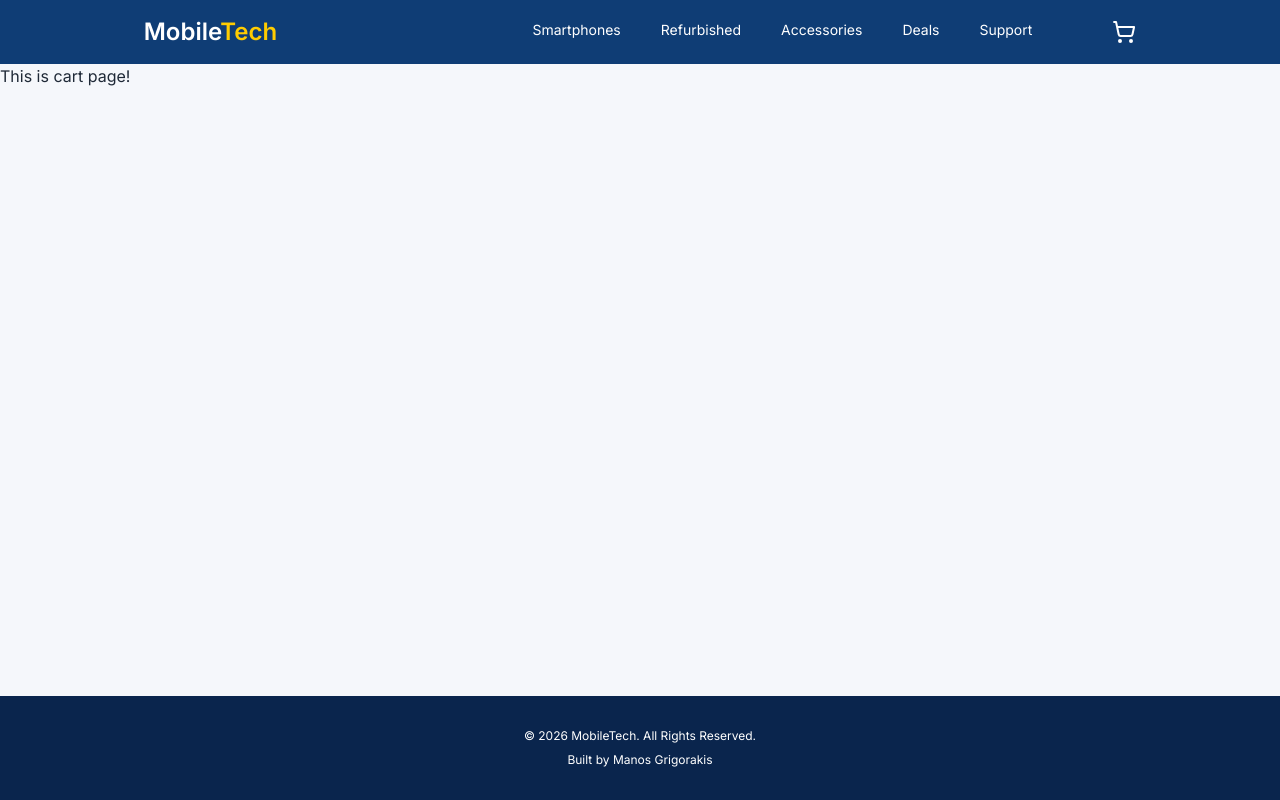
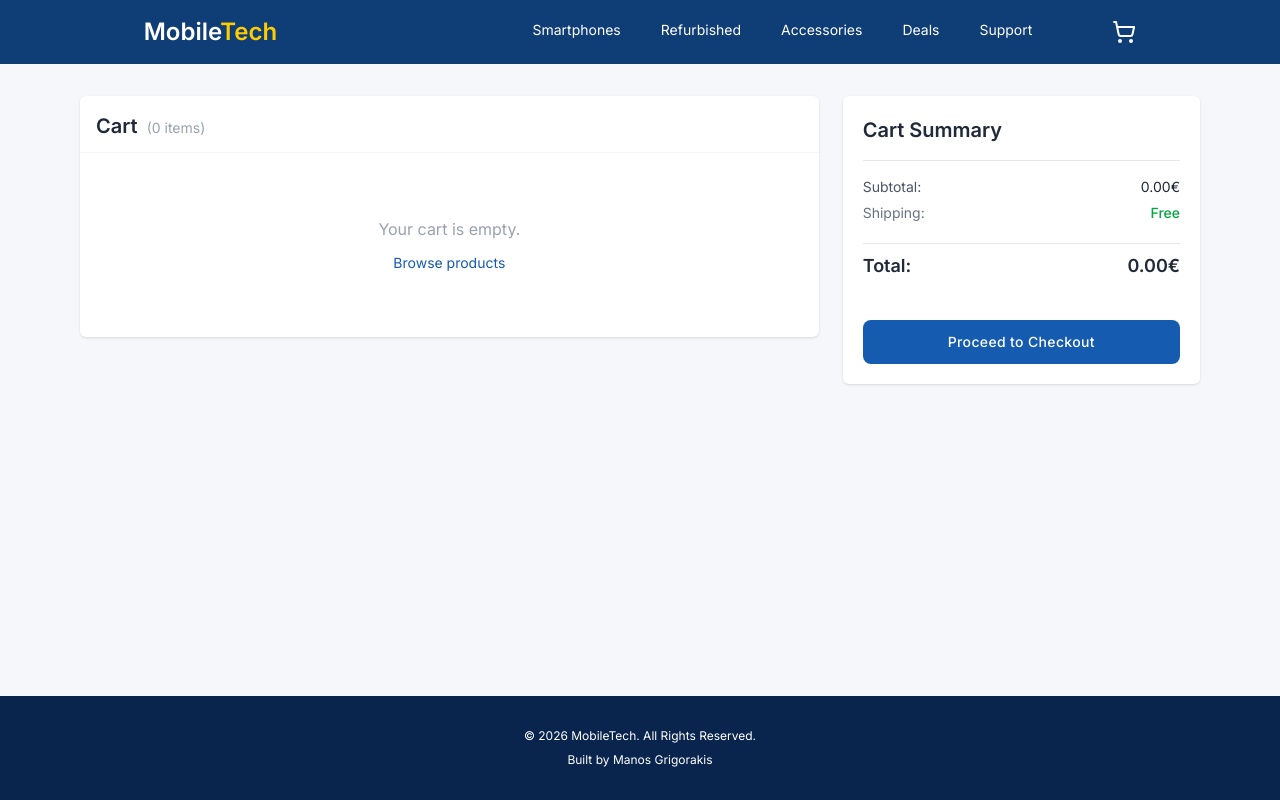
Before and after one commit to manos-grigorakis/mobiletech, a Vue app in the folder frontend/: page /cart in a window 1280 px wide. Built offline with nearby package versions, Linux system fonts and the light colour scheme.

Commit message:
feat: add implementation for cart view along with its components

```diff
--- /dev/null
+++ b/frontend/src/components/cart/CartList.vue
@@ -0,0 +1,100 @@
+<script setup lang="ts">
+import { useCartStore } from '@/stores/cart'
+import { Plus, Minus, Trash2 } from '@lucide/vue'
+
+const cart = useCartStore()
+
+const getImageUrl = (image: string) => {
+  return new URL(`../../assets/products/${image}`, import.meta.url).href
+}
+</script>
+
+<template>
+  <div class="flex flex-col bg-white rounded-md shadow-sm">
+    <div class="px-4 pt-4 pb-3 border-b border-neutral-100">
+      <h3 class="text-xl font-semibold">
+        Cart
+        <span class="ml-1 text-sm font-normal text-gray-400">({{ cart.items.length }} items)</span>
+      </h3>
+    </div>
+
+    <div v-if="cart.items.length > 0">
+      <div
+        v-for="item in cart.items"
+        :key="item.id"
+        class="flex gap-4 p-4 border-b border-neutral-100 last:border-0"
+      >
+        <!-- Image -->
+        <img
+          :src="getImageUrl(item.image)"
+          :alt="`${item.name} image`"
+          class="object-contain w-24 h-24"
+        />
+
+        <!-- Content -->
+        <div class="flex flex-col justify-between flex-1">
+          <div>
+            <span class="block mb-1 text-xs text-gray-500 capitalize"
+              >{{ item.category }} • {{ item.brand }}</span
+            >
+
+            <div class="flex items-start justify-between">
+              <h3 class="text-lg font-medium">{{ item.name }}</h3>
+              <Trash2
+                @click="cart.removeFromCart(item.id)"
+                class="w-5 h-5 text-gray-400 transition-colors duration-300 hover:cursor-pointer hover:text-red-500"
+              />
+            </div>
+          </div>
+
+          <!-- Price & Quantity -->
+          <div class="flex items-center justify-between">
+            <div>
+              <span class="text-lg font-semibold text-primary-800">
+                {{ (item.price * item.quantity).toFixed(2) }}€
+              </span>
+
+              <span class="block text-xs text-gray-400"
+                >{{ item.price }}€ x {{ item.quantity }}</span
+              >
+            </div>
+
+            <!-- Quantity -->
+            <div class="flex items-center gap-3">
+              <Minus
+                @click="cart.updateQuantity(item.id, item.quantity - 1)"
+                :class="[
+                  'w-5 h-5 rounded-full',
+                  item.quantity === 1
+                    ? 'bg-gray-200 text-gray-400 cursor-not-allowed'
+                    : 'bg-gray-100 text-gray-500 hover:text-gray-700 cursor-pointer',
+                ]"
+              />
+
+              <span class="w-4 text-sm font-medium text-center">{{ item.quantity }}</span>
+              <Plus
+                @click="
+                  item.quantity < item.stock && cart.updateQuantity(item.id, item.quantity + 1)
+                "
+                :class="[
+                  'w-5 h-5 rounded-full',
+                  item.quantity >= item.stock
+                    ? 'bg-gray-200 text-gray-400 cursor-not-allowed'
+                    : 'bg-gray-100 text-gray-500 hover:text-gray-700 cursor-pointer',
+                ]"
+              />
+            </div>
+          </div>
+        </div>
+      </div>
+    </div>
+
+    <!-- Empty Cart -->
+    <div v-else class="flex flex-col items-center gap-3 py-16 text-center text-gray-400">
+      <p class="text-gray-400">Your cart is empty.</p>
+      <RouterLink to="/" class="text-sm text-primary-600 hover:underline"
+        >Browse products</RouterLink
+      >
+    </div>
+  </div>
+</template>
--- /dev/null
+++ b/frontend/src/components/cart/CartSummary.vue
@@ -0,0 +1,44 @@
+<script setup lang="ts">
+import { useCartStore } from '@/stores/cart'
+import MainButton from '../ui/MainButton.vue'
+
+const cart = useCartStore()
+</script>
+
+<template>
+  <div class="p-5 bg-white rounded-md shadow-sm">
+    <h3 class="mb-4 text-xl font-semibold">Cart Summary</h3>
+
+    <!-- Items -->
+    <div
+      v-for="item in cart.items"
+      :key="item.id"
+      class="flex items-center justify-between mb-1.5 text-sm"
+    >
+      <span class="text-gray-600">{{ item.quantity }} x {{ item.name }}</span>
+      <span class="font-medium">{{ (item.quantity * item.price).toFixed(2) }}€</span>
+    </div>
+
+    <!-- Totals -->
+    <div class="flex flex-col gap-1 mt-4 mb-6">
+      <div class="flex flex-col gap-1.5 py-4 border-t border-gray-200">
+        <div class="flex justify-between text-sm">
+          <p class="text-gray-600">Subtotal:</p>
+          <p>{{ cart.totalPrice.toFixed(2) }}€</p>
+        </div>
+
+        <div class="flex justify-between text-sm text-gray-500">
+          <p>Shipping:</p>
+          <p class="font-medium text-green-600">Free</p>
+        </div>
+      </div>
+
+      <div class="flex justify-between py-2 text-lg font-semibold border-t border-gray-200">
+        <p>Total:</p>
+        <p>{{ cart.totalPrice.toFixed(2) }}€</p>
+      </div>
+    </div>
+
+    <MainButton title="Proceed to Checkout" />
+  </div>
+</template>
--- a/frontend/src/stores/cart.ts
+++ b/frontend/src/stores/cart.ts
@@ -10,7 +10,8 @@ export const useCartStore = defineStore('cart', {
   persist: true,
 
   getters: {
-    totalPrice: (state): number => state.items.reduce((total, item) => total + item.quantity, 0),
+    totalPrice: (state): number =>
+      state.items.reduce((total, item) => total + item.price * item.quantity, 0),
     totalItems: (state): number => state.items.reduce((total, item) => total + item.quantity, 0),
   },
 
@@ -31,8 +32,18 @@ export const useCartStore = defineStore('cart', {
 
     updateQuantity(productId: number, quantity: number) {
       const item = this.items.find((i) => i.id === productId)
+      if (!item) return
 
-      if (item && quantity > 0) item.quantity = quantity
+      if (quantity <= 0) {
+        this.removeFromCart(productId)
+        return
+      }
+
+      if (quantity > item.stock) {
+        item.quantity = item.stock
+      } else {
+        item.quantity = quantity
+      }
     },
 
     clearCart() {
--- a/frontend/src/views/CartView.vue
+++ b/frontend/src/views/CartView.vue
@@ -1 +1,18 @@
-<template>This is cart page!</template>
+<script setup lang="ts">
+import CartList from '@/components/cart/CartList.vue'
+import CartSummary from '@/components/cart/CartSummary.vue'
+</script>
+
+<template>
+  <section class="max-w-6xl px-4 py-8 mx-auto">
+    <div class="grid items-start grid-cols-1 gap-6 lg:grid-cols-3">
+      <div class="lg:col-span-2">
+        <CartList />
+      </div>
+
+      <div class="lg:col-span-1 lg:sticky lg:top-6">
+        <CartSummary />
+      </div>
+    </div>
+  </section>
+</template>
```
